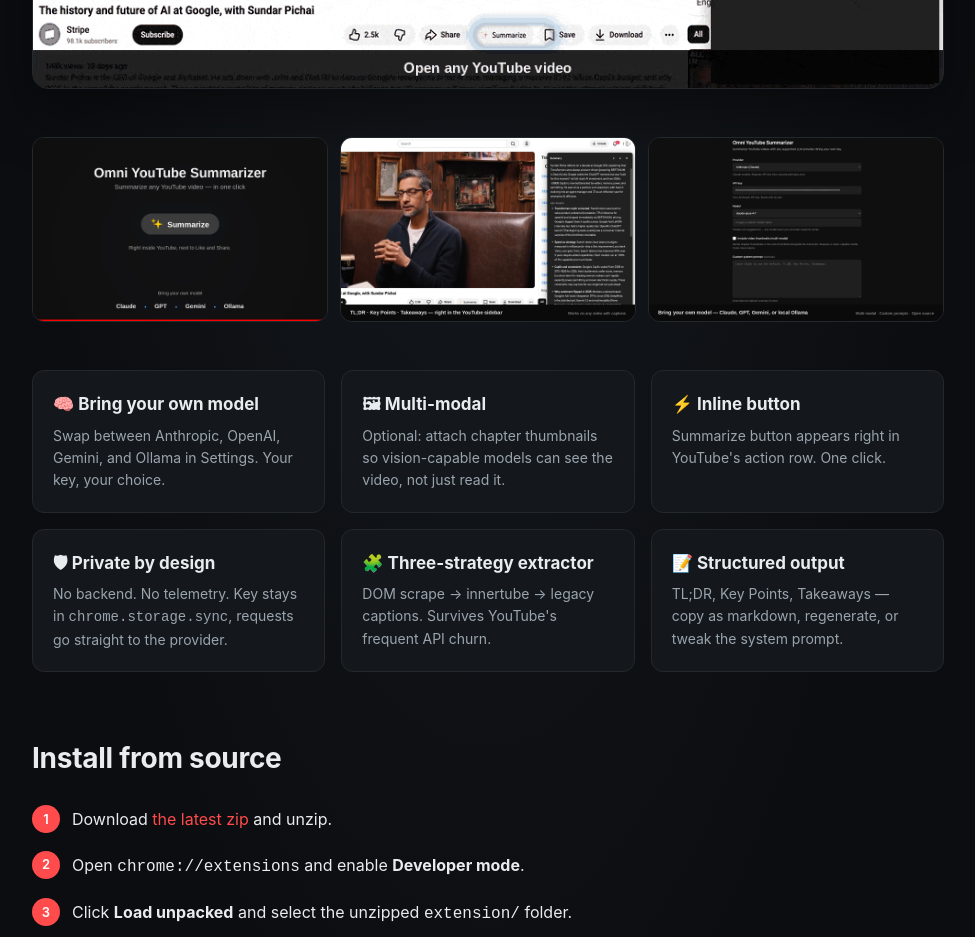
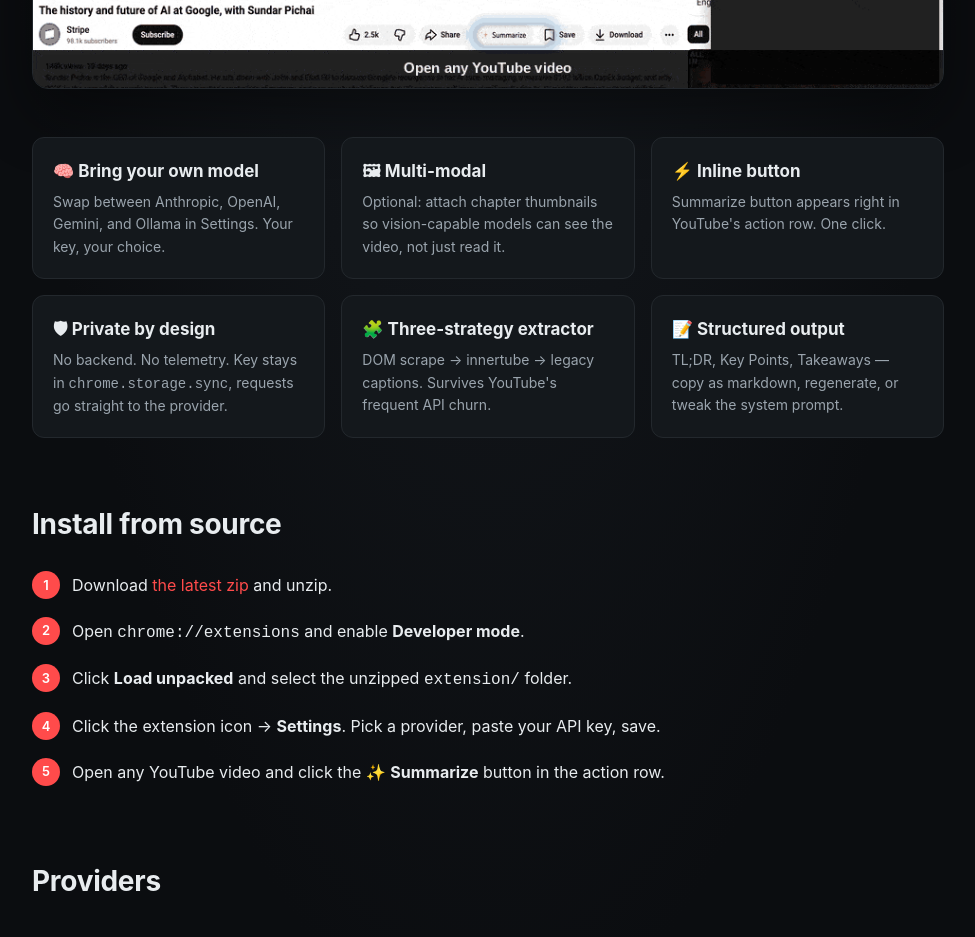
Before and after one commit to ebcodev/vidigest-youtube-summarizer, a browser extension: page docs/index.html in a window 1280 px wide. Shown: the part 1020-1957 px from the top of the page, without its empty margins (152-1127 px from the left). Drawn offline with Linux system fonts and the light colour scheme.

Commit message:
Remove store screenshots; keep only the demo GIF
Deletes the three PNG screenshots and every reference to them (docs
site gallery and its CSS, store listing, screenshots README). The demo
GIF and its references in README.md and docs/ are unchanged.

Co-Authored-By: Claude Opus 5.5 <noreply@anthropic.com>
Claude-Session: https://claude.ai/code/session_016gsCFvjr1FFubhmf3pZoyb

```diff
--- a/docs/index.html
+++ b/docs/index.html
@@ -60,24 +60,6 @@
     box-shadow: 0 24px 60px rgba(0,0,0,0.45);
   }
   .demo img { display: block; width: 100%; height: auto; }
-  .shots {
-    display: grid;
-    grid-template-columns: repeat(auto-fit, minmax(280px, 1fr));
-    gap: 12px;
-    margin: 24px 0 48px;
-  }
-  .shots a {
-    display: block;
-    border-radius: 12px;
-    overflow: hidden;
-    border: 1px solid var(--border);
-    transition: transform 0.15s ease, border-color 0.15s ease;
-  }
-  .shots a:hover {
-    transform: translateY(-2px);
-    border-color: var(--accent);
-  }
-  .shots img { display: block; width: 100%; height: auto; }
   .grid {
     display: grid;
     grid-template-columns: repeat(auto-fit, minmax(240px, 1fr));
@@ -151,17 +133,6 @@
     <img src="demo.gif" alt="Vidigest YouTube Summarizer in action" loading="lazy">
   </div>
 
-  <div class="shots">
-    <a href="https://raw.githubusercontent.com/ebcodev/vidigest-youtube-summarizer/main/store-assets/screenshots/screenshot-1-hero.png" target="_blank">
-      <img src="https://raw.githubusercontent.com/ebcodev/vidigest-youtube-summarizer/main/store-assets/screenshots/screenshot-1-hero.png" alt="Hero" loading="lazy">
-    </a>
-    <a href="https://raw.githubusercontent.com/ebcodev/vidigest-youtube-summarizer/main/store-assets/screenshots/screenshot-2-summary.png" target="_blank">
-      <img src="https://raw.githubusercontent.com/ebcodev/vidigest-youtube-summarizer/main/store-assets/screenshots/screenshot-2-summary.png" alt="Summary panel" loading="lazy">
-    </a>
-    <a href="https://raw.githubusercontent.com/ebcodev/vidigest-youtube-summarizer/main/store-assets/screenshots/screenshot-3-byom.png" target="_blank">
-      <img src="https://raw.githubusercontent.com/ebcodev/vidigest-youtube-summarizer/main/store-assets/screenshots/screenshot-3-byom.png" alt="Bring Your Own Model" loading="lazy">
-    </a>
-  </div>
 
   <div class="grid">
     <div class="card"><h3>🧠 Bring your own model</h3><p>Swap between Anthropic, OpenAI, Gemini, and Ollama in Settings. Your key, your choice.</p></div>
```
Also changed, not shown: store-assets/screenshots/screenshot-1-hero.png (deleted), store-assets/screenshots/screenshot-2-summary.png (deleted), store-assets/screenshots/screenshot-3-byom.png (deleted), 3 other files.
